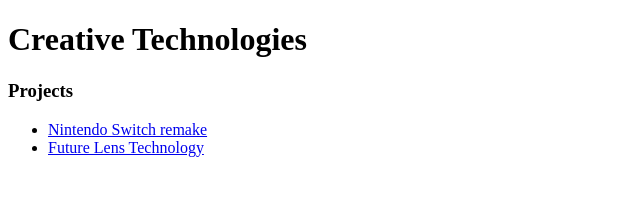
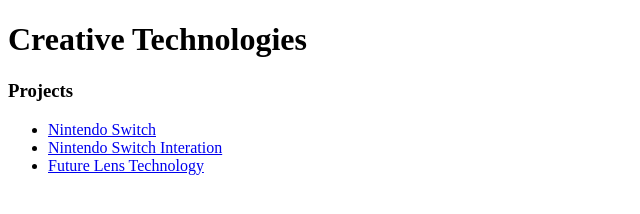
Before and after one commit to cam-harp/cam-harp.github.io, a plain HTML site: page index.html in a window 1280 px wide. Shown: the whole page, without its empty margins (0-640 px from the left). Drawn offline with Linux system fonts and the light colour scheme.

Commit message:
added iteration project

```diff
--- a/index.html
+++ b/index.html
@@ -8,7 +8,8 @@
     <h1>Creative Technologies</h1>
     <h3>Projects</h3>
     <ul>
-        <li><a href="https://editor.p5js.org/ccharp/sketches/L1IFyTiiz">Nintendo Switch remake</a></li>
+        <li><a href="https://editor.p5js.org/ccharp/sketches/L1IFyTiiz">Nintendo Switch</a></li>
+        <li><a href ="nintendo/iterate.html">Nintendo Switch Interation</a></li>
         <li><a href="https://editor.p5js.org/ccharp/sketches/Av_BZCXPj">Future Lens Technology</a></li>
 
     </ul>
```
